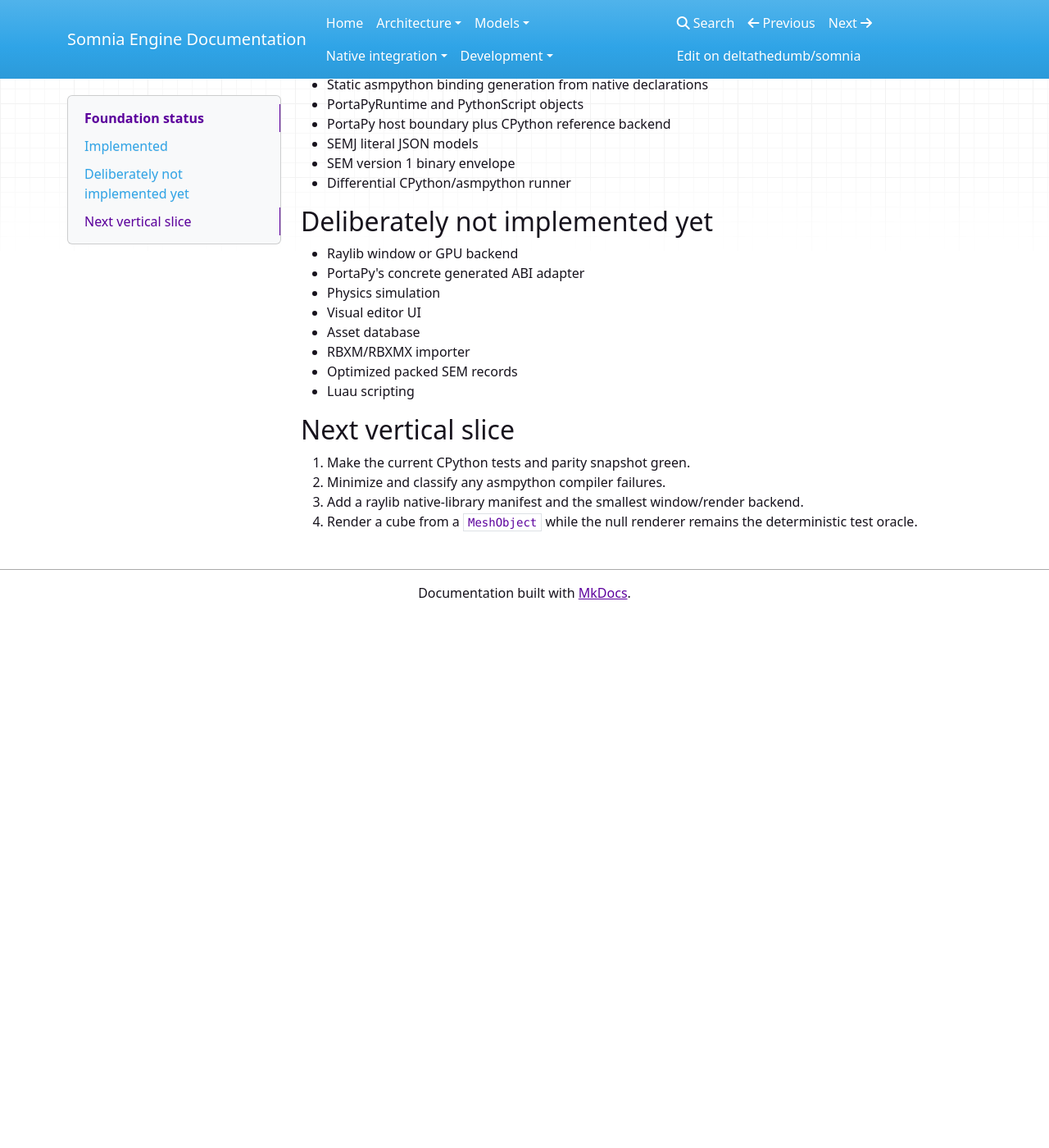
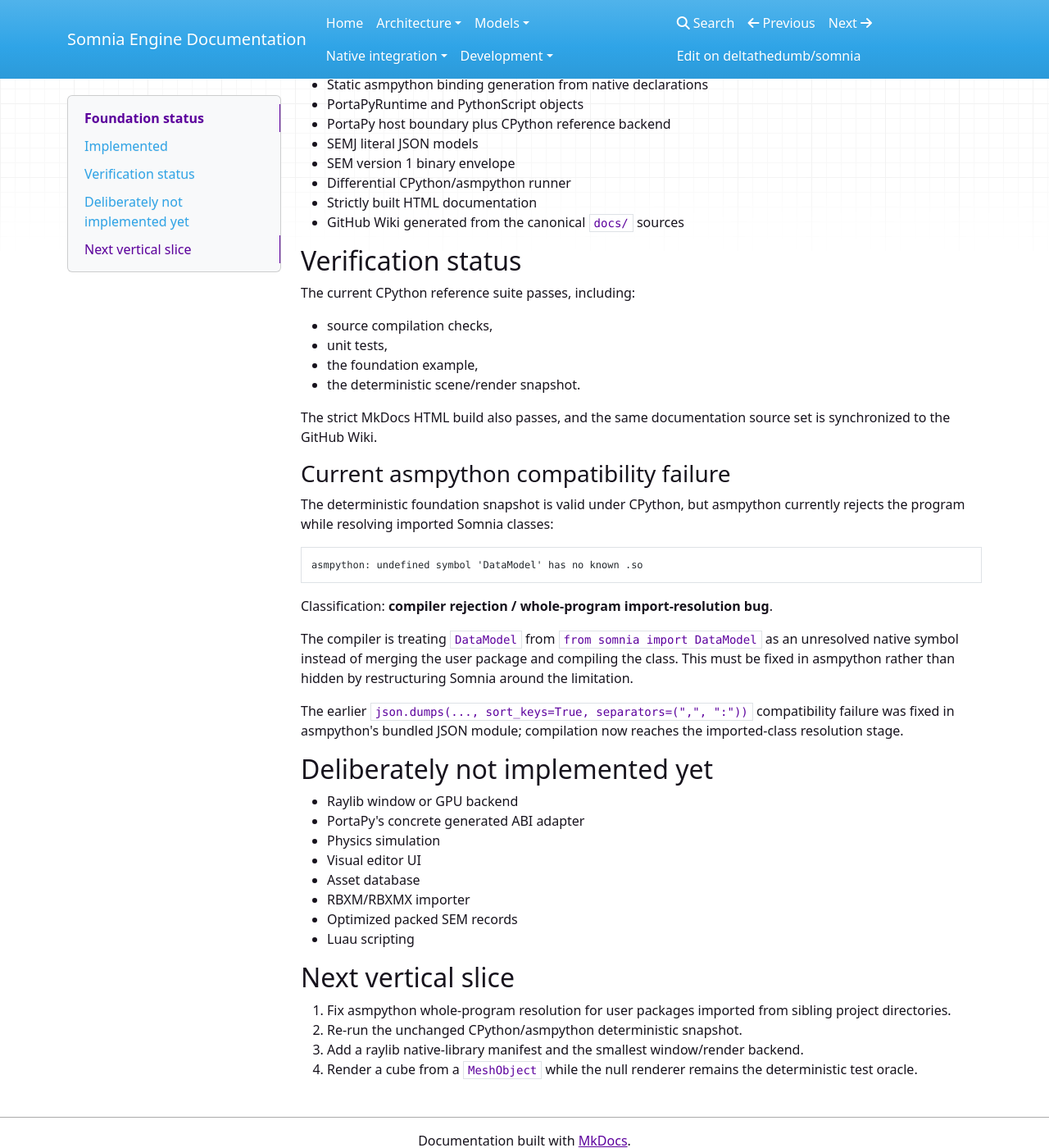
Before and after one commit to deltathedumb/somnia, an MkDocs documentation site: the page built from docs/foundation-status.md, in a window 1280 px wide and 1400 px high, scrolled down 346 px. Shown: the whole window at 82% size. Built offline with MkDocs 1.6.1, drawn with Linux system fonts in a browser that asks for light colours; nearby versions of some CDN libraries; before the commit the page ends 1097 px from its top, so only the background shows below that.

Commit message:
Document current Somnia and asmpython compatibility status

````diff
--- a/docs/foundation-status.md
+++ b/docs/foundation-status.md
@@ -17,6 +17,33 @@
 - SEMJ literal JSON models
 - SEM version 1 binary envelope
 - Differential CPython/asmpython runner
+- Strictly built HTML documentation
+- GitHub Wiki generated from the canonical `docs/` sources
+
+## Verification status
+
+The current CPython reference suite passes, including:
+
+- source compilation checks,
+- unit tests,
+- the foundation example,
+- the deterministic scene/render snapshot.
+
+The strict MkDocs HTML build also passes, and the same documentation source set is synchronized to the GitHub Wiki.
+
+### Current asmpython compatibility failure
+
+The deterministic foundation snapshot is valid under CPython, but asmpython currently rejects the program while resolving imported Somnia classes:
+
+```text
+asmpython: undefined symbol 'DataModel' has no known .so
+```
+
+Classification: **compiler rejection / whole-program import-resolution bug**.
+
+The compiler is treating `DataModel` from `from somnia import DataModel` as an unresolved native symbol instead of merging the user package and compiling the class. This must be fixed in asmpython rather than hidden by restructuring Somnia around the limitation.
+
+The earlier `json.dumps(..., sort_keys=True, separators=(",", ":"))` compatibility failure was fixed in asmpython's bundled JSON module; compilation now reaches the imported-class resolution stage.
 
 ## Deliberately not implemented yet
 
@@ -31,7 +58,7 @@
 
 ## Next vertical slice
 
-1. Make the current CPython tests and parity snapshot green.
-2. Minimize and classify any asmpython compiler failures.
+1. Fix asmpython whole-program resolution for user packages imported from sibling project directories.
+2. Re-run the unchanged CPython/asmpython deterministic snapshot.
 3. Add a raylib native-library manifest and the smallest window/render backend.
 4. Render a cube from a `MeshObject` while the null renderer remains the deterministic test oracle.
````
